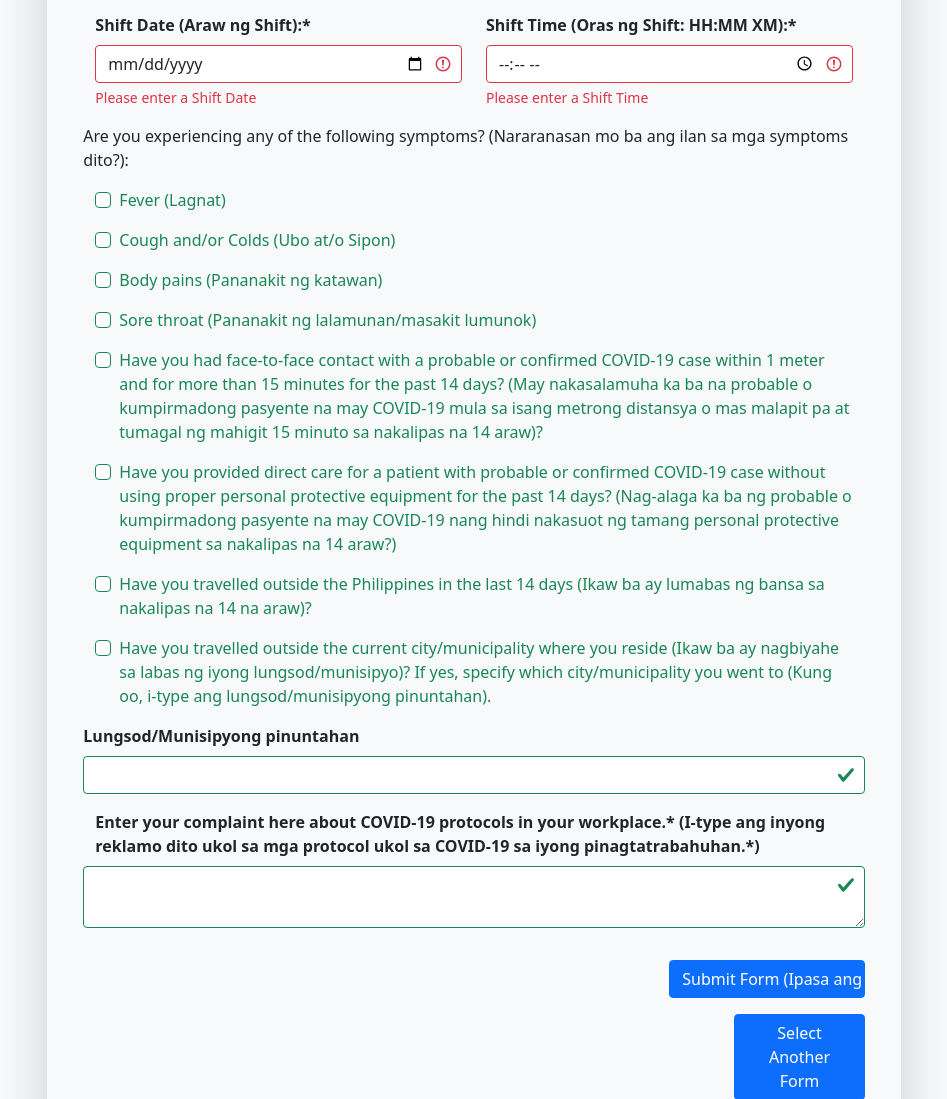
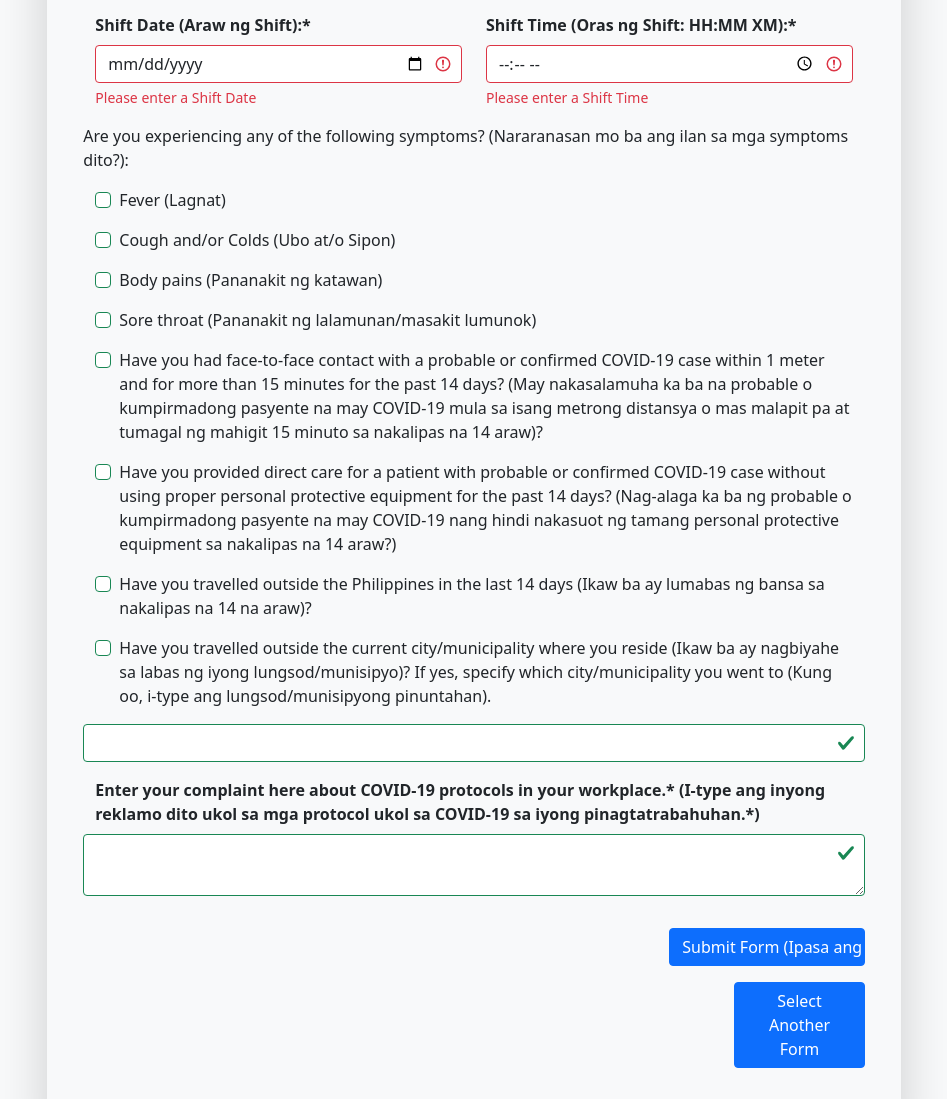
Before and after one commit to simonqq21/IOHSAD-Ex-Nihilo-Web-App, a Flask app: page /forms/COVID19Survey in a window 1280 px wide. Shown: the part 474-1573 px from the top of the page, without its empty margins (166-1113 px from the left). Run offline with Flask 2, Linux system fonts and the light colour scheme.

Commit message:
Update COVID19Survey.html

```diff
--- a/app/templates/COVID19Survey.html
+++ b/app/templates/COVID19Survey.html
@@ -76,46 +76,45 @@
 
             <div class="form-check mb-3">
               {{ form.fever(class="form-check-input") }}
-              {{ form.fever.label(class="form-check-label") }}
+              {{ form.fever.label(class="form-check-label text-dark") }}
             </div>
 
             <div class="form-check mb-3">
               {{ form.coughcolds(class="form-check-input") }}
-              {{ form.coughcolds.label(class="form-check-label") }}
+              {{ form.coughcolds.label(class="form-check-label text-dark") }}
             </div>
 
             <div class="form-check mb-3">
               {{ form.bodypain(class="form-check-input") }}
-              {{ form.bodypain.label(class="form-check-label") }}
+              {{ form.bodypain.label(class="form-check-label text-dark") }}
             </div>
 
             <div class="form-check mb-3">
               {{ form.sorethroat(class="form-check-input") }}
-              {{ form.sorethroat.label(class="form-check-label") }}
+              {{ form.sorethroat.label(class="form-check-label text-dark") }}
             </div>
 
             <div class="form-check mb-3">
               {{ form.contact(class="form-check-input") }}
-              {{ form.contact.label(class="form-check-label") }}
+              {{ form.contact.label(class="form-check-label text-dark") }}
             </div>
 
             <div class="form-check mb-3">
               {{ form.directcare(class="form-check-input") }}
-              {{ form.directcare.label(class="form-check-label") }}
+              {{ form.directcare.label(class="form-check-label text-dark") }}
             </div>
 
             <div class="form-check mb-3">
               {{ form.internationalTravel(class="form-check-input") }}
-              {{ form.internationalTravel.label(class="form-check-label") }}
+              {{ form.internationalTravel.label(class="form-check-label text-dark") }}
             </div>
 
             <div class="form-check mb-3">
               {{ form.domesticTravel(class="form-check-input") }}
-              {{ form.domesticTravel.label(class="form-check-label") }}
+              {{ form.domesticTravel.label(class="form-check-label text-dark") }}
             </div>
 
             <div class="row mb-3">
-              {{ form.domesticTravelDetails.label(class="form-label fw-bold p-0") }}
               {{ form.domesticTravelDetails(class="form-control") }}
             </div>
 
```
